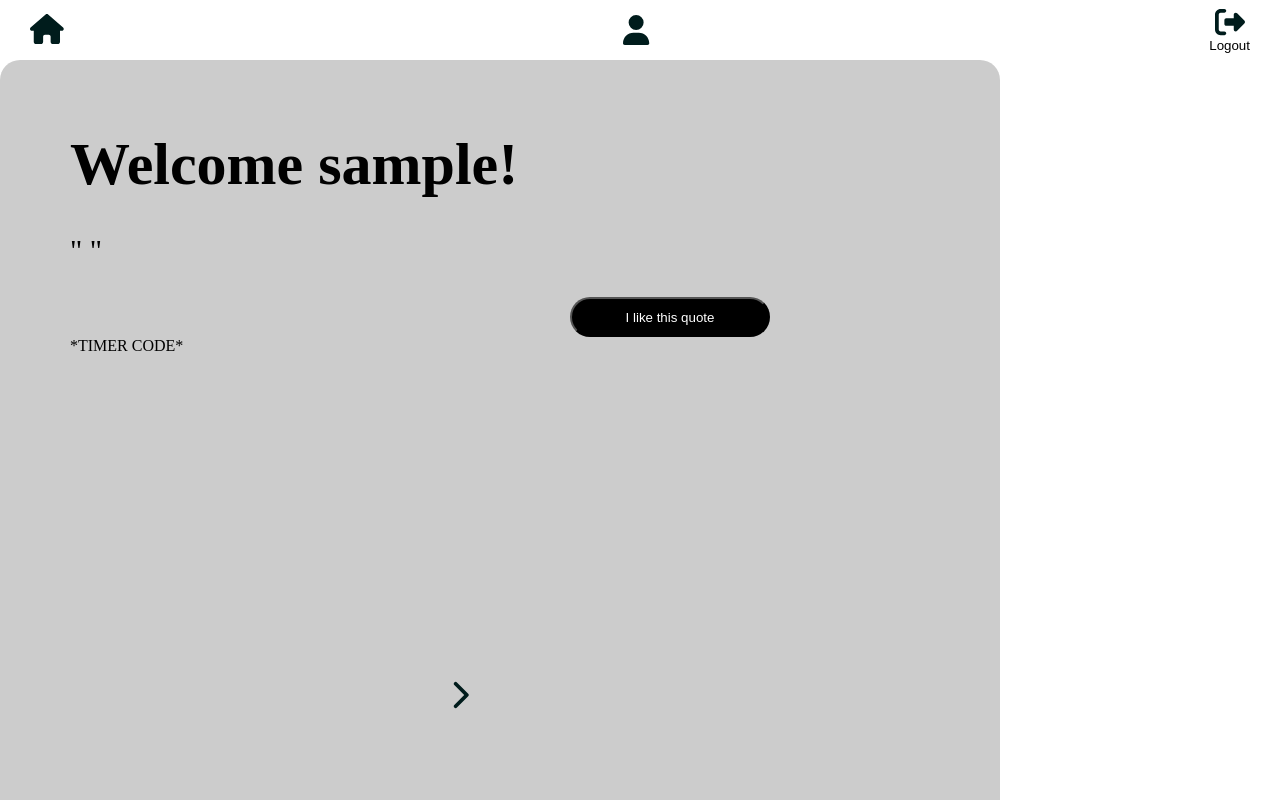
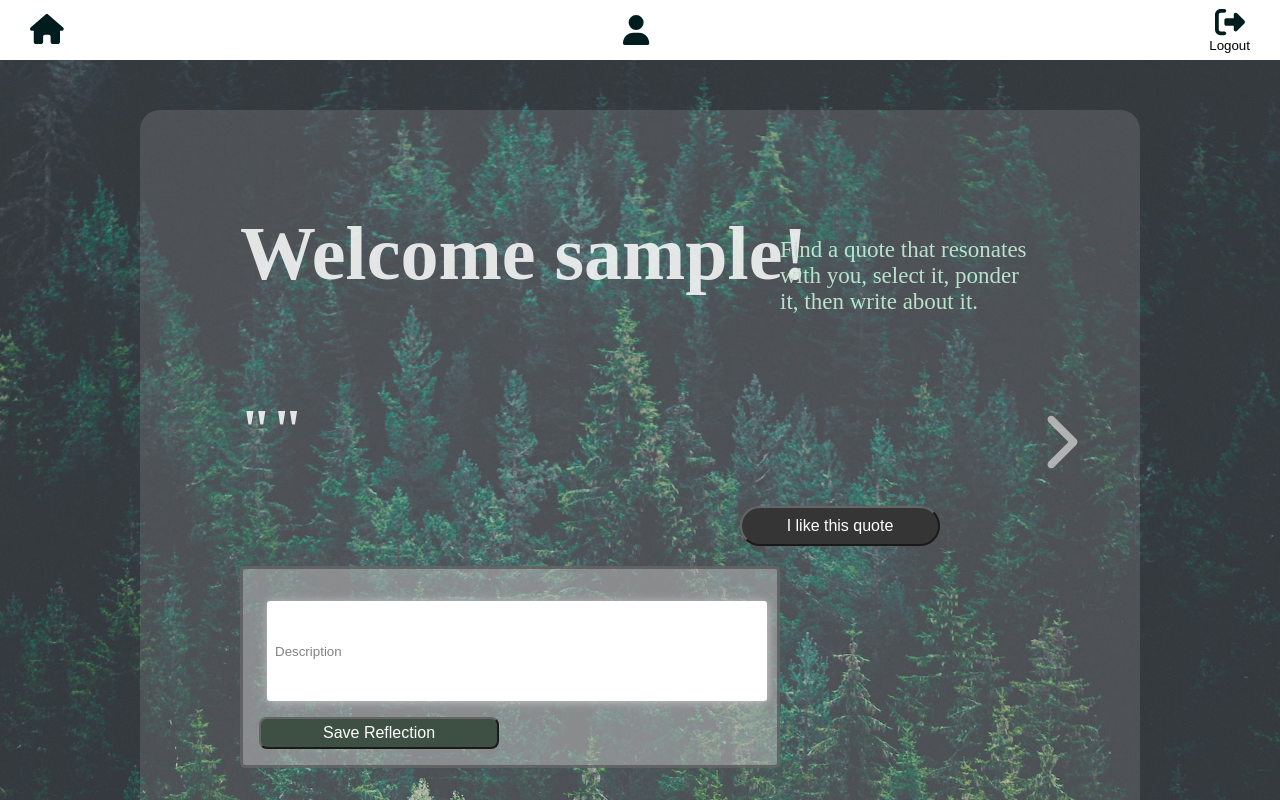
Before and after one commit to jonzaro/Mindfulness_Reflection_web_app, a React (Create React App) app in the folder client/: page /quotepage in a window 1280 px wide. Shown: the top 800 px of the page. Built offline with nearby package versions, Linux system fonts and the light colour scheme; no server answers; sample sign-in values are in the browser's storage.

Commit message:
need reflections to have bg and profile styled

```diff
--- a/client/src/components/AuthForm.js
+++ b/client/src/components/AuthForm.js
@@ -13,7 +13,7 @@ export default function AuthForm(props){
   } = props
 
   return (
-    <form onSubmit={handleSubmit}>
+    <form className="login-form" onSubmit={handleSubmit}>
       Username:
       <input
         type="text"
--- a/client/src/components/Profile.js
+++ b/client/src/components/Profile.js
@@ -1,8 +1,7 @@
 import React, { Fragment, useEffect, useContext, useState} from 'react'
-import ReflectionForm from './ReflectionForm.js'
 import ReflectionList from './ReflectionList.js'
 import Reflections from './Reflection.js'
-import { Link } from 'react-router-dom'
+import { Link, useNavigate } from 'react-router-dom'
 import {UserContext} from "../context/UserProvider.js"
 
 
@@ -10,33 +9,23 @@ import {UserContext} from "../context/UserProvider.js"
 export default function Profile(){
 
 
-  const [profileToggle, setProfileToggle] = useState(false)
-
   const {
     user: {username },
-    addReflection,
     reflections
   } = useContext(UserContext)
 
-
-    function toggleProfile(){
-      return (
-      setProfileToggle(prev => !prev)
-      )
-    }
+    const navigate = useNavigate()
 
 
   return (
 
     <>
-  {reflections.length > 0 ? setProfileToggle === true : null}
 
-    { profileToggle ?
+    { reflections.length > 0 ?
 
     <div className="profile">
 
 
-      <ReflectionForm addReflection={addReflection}/>
       <h3> RENDER REFLECTIONS</h3>
       <ReflectionList reflections={reflections}/>
 {/* MAP OF DIVS WITH UNSPLASH IMAGES IS NOT RENDERING IN REFLECTION LIST */}
@@ -46,9 +35,8 @@ export default function Profile(){
     <div className="profile-empty">
       <div className="profile-empty-content">
         <h1>Welcome {username}! Your profile doesn't have any content yet...</h1>
-        <Link to="/quotepage">GO TO QUOTE PAGE</Link>
 
-        <button className="inspiration-profile-btn" onClick={toggleProfile}>Add some inspiration to your profile</button>
+        <button className="inspiration-profile-btn" onClick={() => navigate('/quotepage')}>Add some inspiration to your profile</button>
       </div>
     </div>
 
--- a/client/src/components/Public.js
+++ b/client/src/components/Public.js
@@ -19,8 +19,8 @@ export default function Public(){
           <h1> Start your day with a purposeful moment.</h1>
           <h3>Start by clicking the button. What do you have to lose?</h3>
 
-          <button className="inspiration-btn" onClick={() => navigate('/profile')}>Get Inspiration</button>
-          <button className="profile-btn">View your reflections</button>
+          <button className="inspiration-btn" onClick={() => navigate('/quotepage')}>Get Inspiration</button>
+          <button className="profile-btn" onClick={() => navigate('/profile')}>View your reflections</button>
         </div>
       </div>
     </div>
--- a/client/src/components/QuotePage.js
+++ b/client/src/components/QuotePage.js
@@ -2,6 +2,8 @@ import React, { useContext , useState , useEffect } from "react"
 import { FontAwesomeIcon } from "@fortawesome/react-fontawesome";
 import { faChevronRight } from "@fortawesome/free-solid-svg-icons";
 import {UserContext} from "../context/UserProvider.js"
+import ReflectionForm from './ReflectionForm.js'
+
 
 
 export default function QuotePage() {
@@ -11,6 +13,8 @@ export default function QuotePage() {
 
     const {
         user: {username },
+        addReflection,
+        reflections
     } = useContext(UserContext)
 
 useEffect(() => {
@@ -37,25 +41,30 @@ const handleShowPrompt = () => {
 
     return (
         <>
-        <div className="quote-container">
-            <div className="quote-content">
-            <h1 >Welcome {username}!</h1>
-            <br></br>
-            "  {quotes} "
-            {console.log(quotes)}
+        <div className="quote-img-container">
+            <div className="quote-container">
+                <div className="quote-content">
+                    <h1>Welcome {username}!</h1>
 
+                    <div className="quote-directions">
+                        Find a quote that resonates with you, select it, ponder it, then write about it.
+                    </div>
+                    <div className="quote">
+                        <h2 style={{display: "inline"}}>"</h2>
+                        {quotes}
+                        <h2 style={{display: "inline"}}>"</h2>
+                    </div>
+                    <div className="next-quote">
+                        <FontAwesomeIcon  icon={faChevronRight} onClick={nextQuote}/>
+                    </div>
+                </div>
+                <button className="pick-quote-button" onClick={handleShowPrompt}>I like this quote</button>
+                {showPrompt && <div className="blinking-text">Take a few moments to reflect on this quote...</div>}
+                <div className="reflection">
+                    <ReflectionForm addReflection={addReflection}/>
+
+                </div>
             </div>
-
-            <button className="pick-quote-button" onClick={handleShowPrompt}>I like this quote</button>
-            {showPrompt && <div className="blinking-text">Take a moment to reflect on this quote...</div>}
-
-
-            <div id="clockdiv">
-            *TIMER CODE*
-            </div>
-        </div>
-        <div className="next-quote">
-            <FontAwesomeIcon icon={faChevronRight} onClick={nextQuote}/>
         </div>
         </>
     )
--- a/client/src/components/ReflectionForm.js
+++ b/client/src/components/ReflectionForm.js
@@ -1,4 +1,5 @@
 import React, { useState } from 'react'
+import { useNavigate } from 'react-router-dom'
 
 const initInputs = {
   title: "",
@@ -7,8 +8,11 @@ const initInputs = {
 }
 
 export default function ReflectionForm(props){
+
   const [inputs, setInputs] = useState(initInputs)
   const { addReflection } = props
+
+  const navigate = useNavigate()
 
   function handleChange(e){
     const {name, value} = e.target
@@ -22,12 +26,13 @@ export default function ReflectionForm(props){
     e.preventDefault()
     addReflection(inputs)
     setInputs(initInputs)
+    navigate('/profile')
   }
 
   const { title, description, imgUrl } = inputs
   return (
     <>
-      <form onSubmit={handleSubmit}>
+      <form className="form-style" onSubmit={handleSubmit}>
 
         <input
           type="text"
--- a/client/src/style.css
+++ b/client/src/style.css
@@ -112,34 +112,77 @@
     font-family: "myFontReg";
   }
 
-  .pick-quote-button {
-    position: relative;
-    left: 500px;
-    height: 40px;
-    width: 200px;
-    padding:5px;
-    margin-top:30px;
-    border-radius: 20px;
-    color: white;
-    background: black;
+
+  .quote-img-container {
+    width: 100%;
+    opacity: 0.9;
+    background-repeat: no-repeat;
+    background-size: 100%;
+    padding: 50px;
+    background-image: url("../public/quotepage.jpg");
   }
 
   .quote-container {
     display: block;
-    background-color:rgba(000, 000, 0, .2);
+    overflow: hidden;
+    background-color:rgba(165, 165, 165, 0.2);
     width: 1000px;
-    height: 800px;
-    padding: 70px;
+    height: 100%;
+    padding: 100px;
+    margin: auto;
     border-radius: 20px;
   }
 
+  .quote {
+    position: relative;
+    top: -100px;
+  }
+
   .quote-content {
+    opacity: .85;
+    font-size: 38px;
+    margin-top: 0px;
+    color: rgb(255, 255, 255);
+  }
+
+  .quote-directions {
+    position: relative;
+    width: 300px;
+    height: 200px;
+    left: 520px;
+    top: -80px;
+    padding:20px;
+    font-size: 23px;
+    color:rgb(202, 251, 222)
+  }
+
+  .pick-quote-button {
+    position: relative;
+    left: 500px;
+    top: -120px;
+    height: 40px;
+    width: 200px;
+    padding:5px;
+    border-radius: 20px;
+    font-size: 16px;
+    color: white;
+    background: rgb(31, 31, 31);
+  }
+
+  .next-quote {
+    position: relative;
+    top: -150px;
+    left: 100%;
     opacity: 1;
-    font-size: 30px;
-    font: black;
   }
 
   .blinking-text {
+    position: relative;
+    top: -100px;
+    font-family: "myFontReg";
+    font-size: 25px;
+    letter-spacing: 2px;
+    color: white;
     animation: blinker 2s linear infinite;
   }
 
@@ -149,11 +192,10 @@
     }
   }
 
-  .next-quote {
-    position: relative;
-    display: inline;
-    top: -180px;
-    left: 450px;
+
+  .svg-inline--fa.fa-chevron-right {
+    height: 60px;
+    color: rgb(189, 189, 189);
   }
 
   .profile-btn {
@@ -240,24 +282,27 @@
   }
 
   .auth-container > form {
-    padding: 20px;
+    padding: 30px;
     border-radius: 5px;
     background-color:white;
-
+    width: 100%;
+    height: 80%;
     display: flex;
+    border: none;
     flex-direction: column;
   }
 
   .auth-container > form > input {
     margin: 16px 8px;
     padding: 8px;
+    width: 100%;
     border: none;
     box-shadow: 1px 1px 10px #c0c0c0;
     border-radius: 15px;
   }
 
   .auth-container > form > button {
-    margin: 16px 8px;
+    align-self: center;
     padding: 8px;
     height: 45px;
     color: white;
@@ -265,12 +310,43 @@
     border-radius: 10px;
   }
 
+  form {
+    position: relative;
+    display: flex;
+    flex-direction: column;
+    width: 540px;
+    margin:  0;
+    border: 3px solid #3339;
+    background-color: #aaa9;
+    padding: 16px;
+    border-radius: 5px
+  }
+
+  form > input {
+    height: 100px;
+    width: 500px;
+    margin: 16px 8px;
+    padding: 8px;
+    border: none;
+    box-shadow: 1px 1px 10px #c0c0c0;
+    border-radius: 3px;
+  }
+
+  form > button {
+    padding:5px;
+    width: 240px;
+    border-radius: 8px;
+    font-size: 16px;
+    color: white;
+    background: rgb(41, 60, 46);
+  }
   .reflection-list {
 
   }
 
   .reflection {
-
+    position: relative;
+    top: -100px;
   }
 
   .public {
@@ -304,10 +380,3 @@
     padding: 16px;
     border-radius: 5px
   }
-
-  .profile > form > input,
-  .profile > form > button {
-    margin: 8px 0;
-    padding: 8px;
-    border-radius: 5px
-  }
```
Also changed, not shown: client/public/quotepage.jpg (added).
